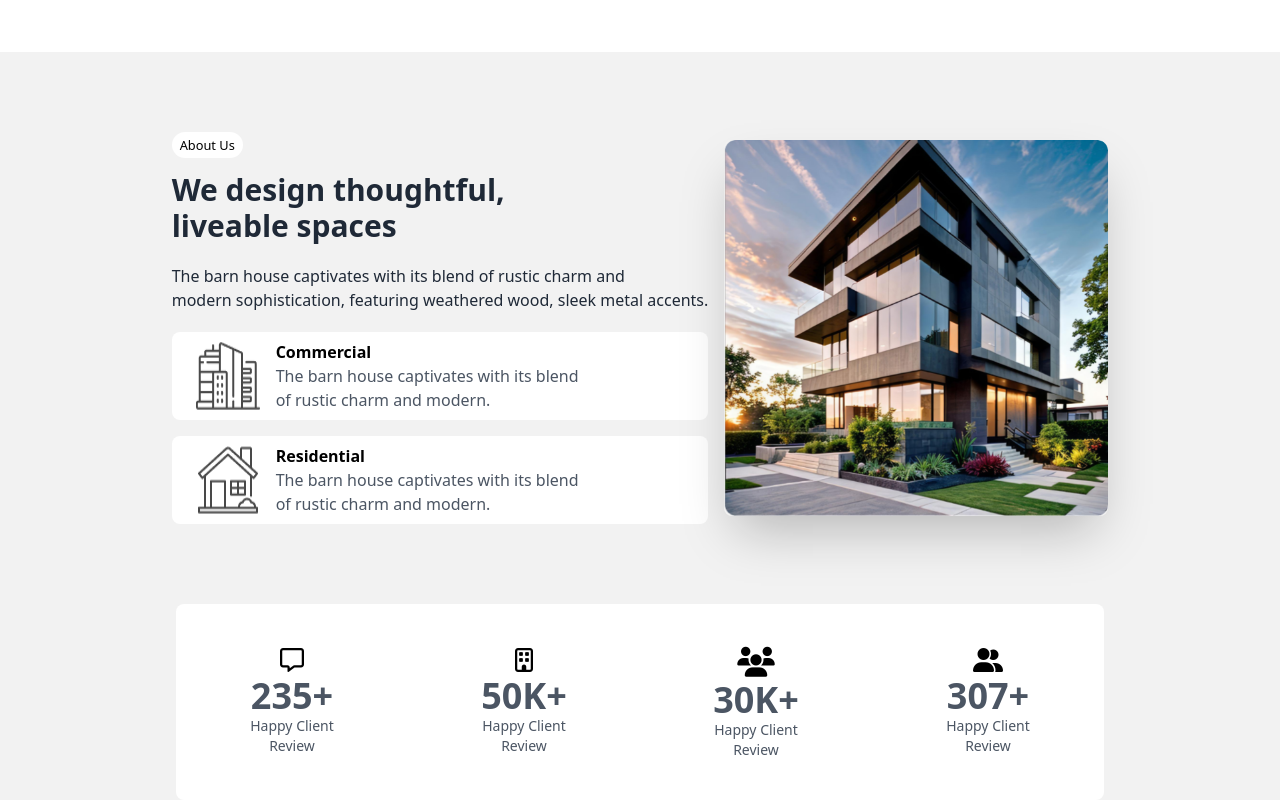
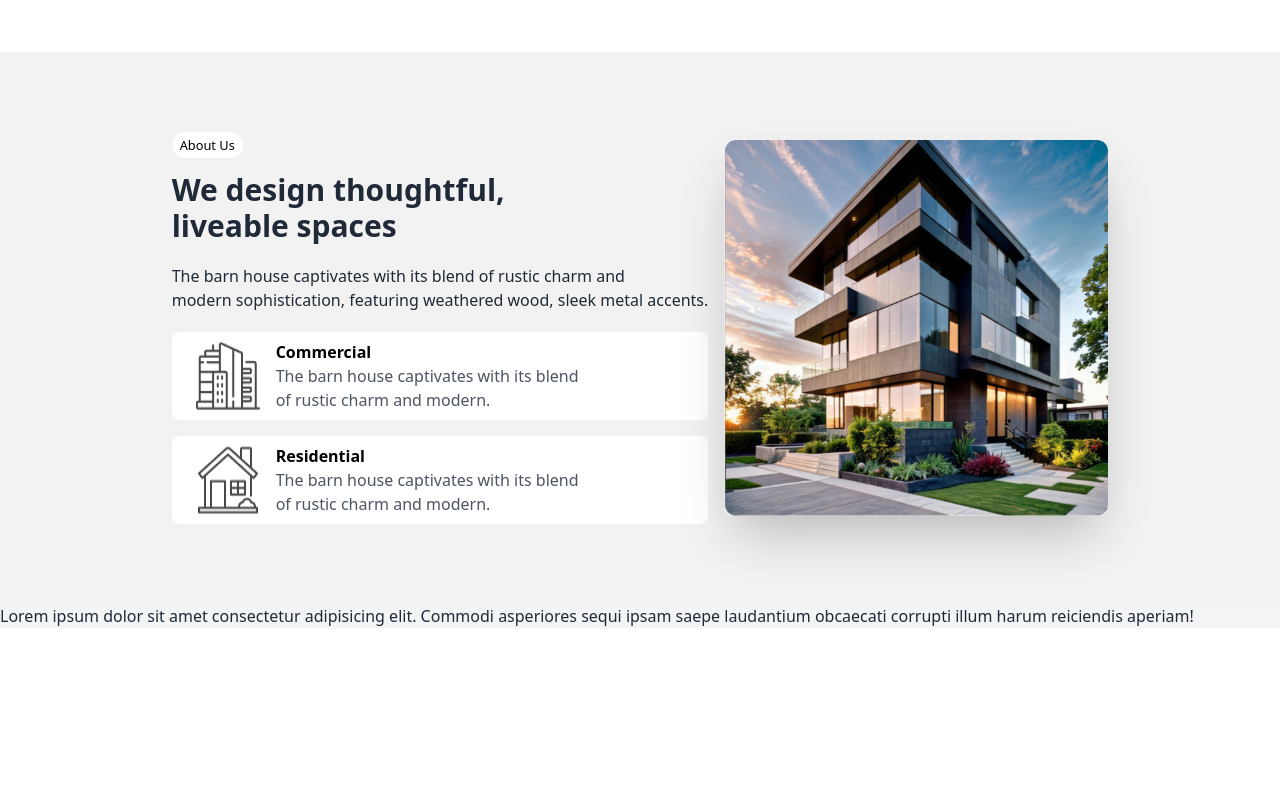
Before and after one commit to rohan26ir/Rinterio-with-Tailwind, a plain HTML site: page index.html in a window 1280 px wide. Shown: the part 848-1648 px from the top of the page. After the commit the page ends 1476 px from the top, so only its background shows below. Drawn offline with nearby package versions, Linux system fonts and the light colour scheme.

Commit message:
update Count Section

```diff
--- a/index.html
+++ b/index.html
@@ -80,10 +80,11 @@
     </div>
    </header>
 <!-- Main Section -->
-  <main class="my-auto md:mx-auto lg:my-4>
+ <main class="my-auto md:mx-auto lg:my-4>
+
                   <!-- About Us -->
     <div class="hero bg-base-200 min-h-screen gap-4">
-      <div class="hero-content py-20 bg-base-200 flex-col-reverse lg:flex-row-reverse">
+      <div class="hero-content py-20 bg-base-200 flex-col-reverse lg:flex-row-reverse ">
         <img
           src="./assets/Rectangle.png"
           class="max-w-sm w-[573px] rounded-lg shadow-2xl" />
@@ -112,35 +113,18 @@
         </div>
       </div>
     </div>
+
+
     <!-- Member Count -->
-     <div class="bg-base-200 ">
-       <div class="mx-auto md:m-auto lg:mx-44 grid grid-cols-1 md:grid-cols-2 lg:grid-cols-4 bg-white text-black rounded-lg">
-          <!-- 1st Count -->
-           <div class="px-14 py-10 text-center">
-            <i class="fa-regular fa-message text-2xl"></i>
-            <h3 class="font-bold text-gray-600 text-4xl">235+</h3>
-            <p class="text-gray-600 text-sm">Happy Client Review</p>
-           </div>
-          <!-- 2nd count -->
-          <div class="px-14 py-10 text-center">
-            <i class="fa-regular fa-building text-2xl"></i>
-            <h3 class="font-bold text-gray-600 text-4xl">50K+</h3>
-            <p class="text-gray-600 text-sm">Happy Client Review</p>
-           </div>
-           <!-- 3rd count -->
-            <div class="px-14 py-10 text-center">
-            <i class="fa-solid fa-users  text-3xl"></i>
-            <h3 class="font-bold text-gray-600 text-4xl">30K+</h3>
-            <p class="text-gray-600 text-sm">Happy Client Review</p>
-           </div>
-           <!-- 4th count -->
-           <div class="px-14 py-10 text-center">
-            <i class="fa-solid fa-user-group  text-2xl"></i>
-            <h3 class="font-bold text-gray-600 text-4xl">307+</h3>
-            <p class="text-gray-600 text-sm">Happy Client Review</p>
-           </div5
-       </div>
+     <div class="bg-gray-100">
+      <div>
+        <div>
+          <h2>Lorem ipsum dolor sit amet consectetur adipisicing elit. Commodi asperiores sequi ipsam saepe laudantium obcaecati corrupti illum harum reiciendis aperiam!</h2>
+        </div>
+      </div>
      </div>
+
+
   </main>
 <!-- Footer Section  -->
   <footer></footer>
```
